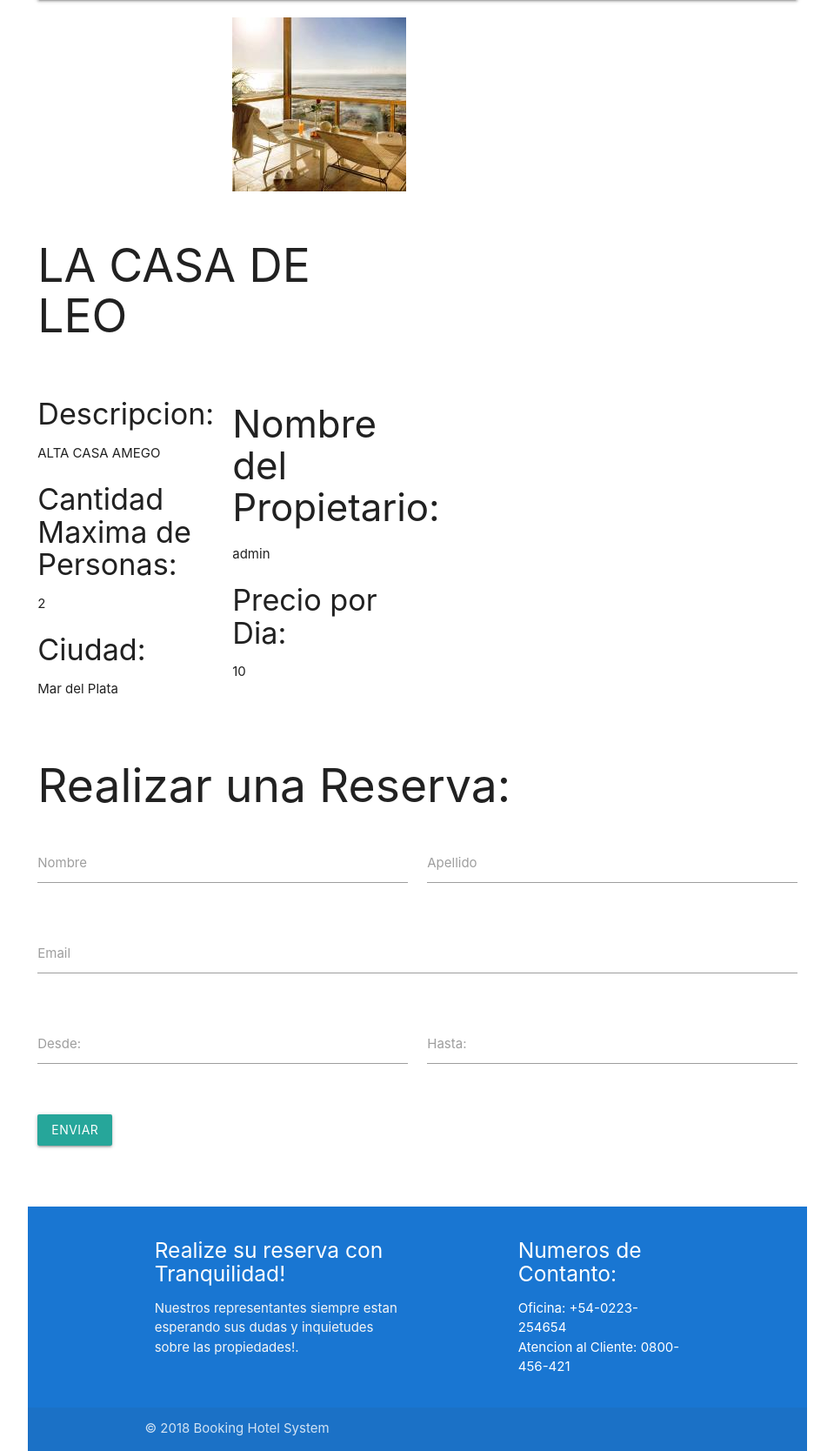
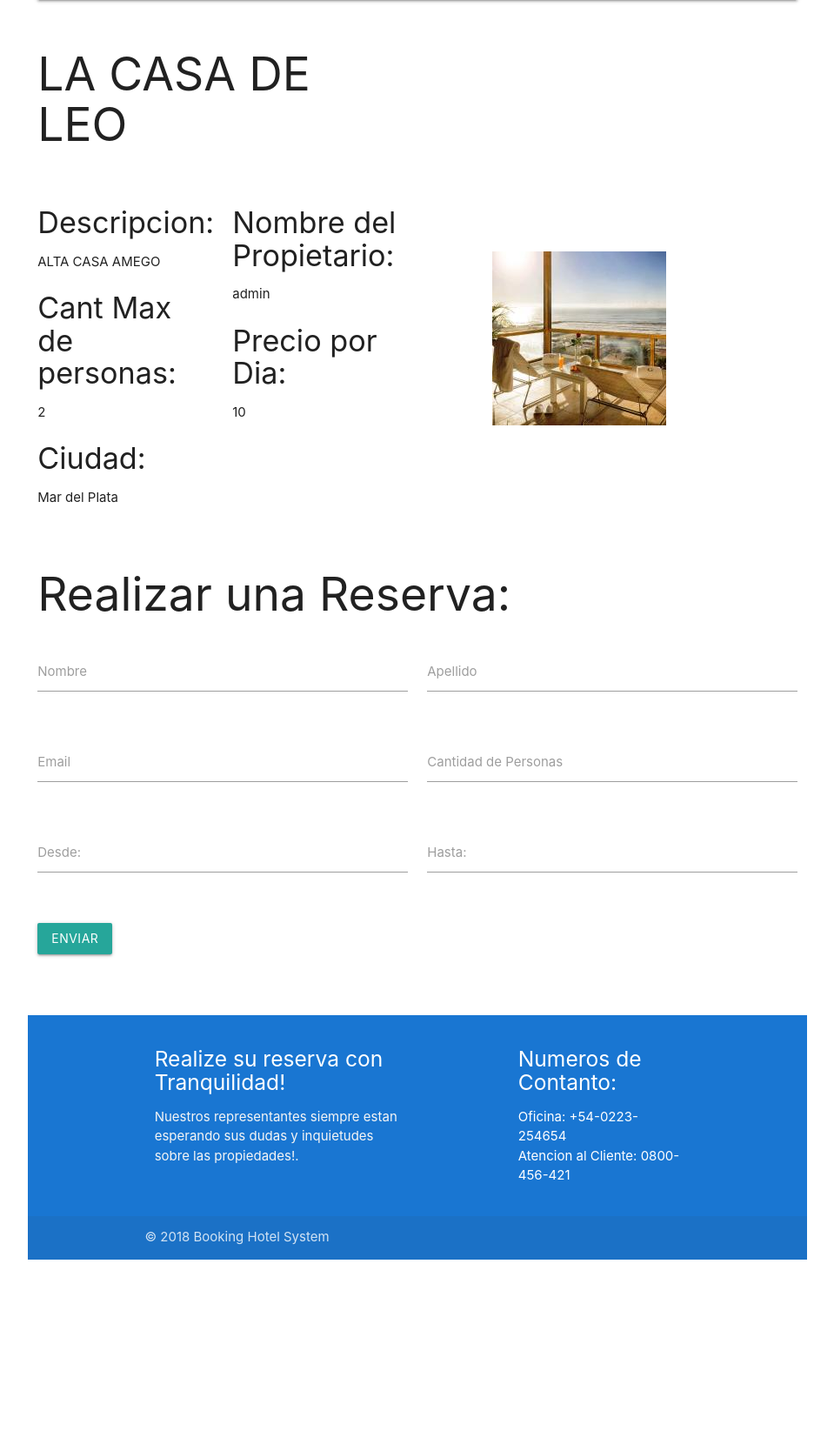
Before and after one commit to FacundoLastra/ErcoliBnB, a Django app: page /prop/1 in a window 1280 px wide. Shown: the part 64-1732 px from the top of the page at 87% size, without its empty margins (160-1119 px from the left). After the commit the page ends 1512 px from the top, so only its background shows below. Run offline with Django 3.2, Linux system fonts and the light colour scheme; data comes from the database, SQL or seed files in the repository; some libraries are stand-ins or nearby versions.

Commit message:
views design improve and fixed bug in the filter

```diff
--- a/rents/static/css/style.css
+++ b/rents/static/css/style.css
@@ -4,7 +4,7 @@
 .imageFix {
     height: 30rem;
 }
-a.brand-logo.margin {
+a.brand-logo.marginNav {
     margin-left: 30rem;
 }
 .navColor{
@@ -16,3 +16,11 @@ a.brand-logo.margin {
 .card .card-image .card-title {
     font-weight: bold !important;
 }
+span.card-title {
+    color: #000 !important;
+    font-weight: bold !important;
+}
+.margin {
+    margin-left: 5rem;
+    margin-top: 5rem;
+}
--- a/rents/templates/rents/base.html
+++ b/rents/templates/rents/base.html
@@ -21,7 +21,7 @@
             <div class="col s12">
                 <nav class="navColor">
                     <div class="nav-wrapper">
-                        <a href="#" class="brand-logo margin">Hotel Reservation System</a>
+                        <a href="#" class="brand-logo marginNav">Hotel Reservation System</a>
                     </div>
                 </nav>
             </div>
--- a/rents/templates/rents/propInfo.html
+++ b/rents/templates/rents/propInfo.html
@@ -3,12 +3,7 @@
 {% block title %} Alquileres
 {% endblock %}
 {% block content %}
-<div class="row">
-    <div class="col s6 offset-s3 ">
-        {% if propInfo %}
-        <img class="responsive-img" src="{{propInfo.image.url}}">
-    </div>
-</div>
+{% if propInfo %}
 <div class="row">
     <div class="col s6">
         <h2>{{propInfo.title}}</h2>
@@ -18,16 +13,19 @@
     <div class="col s3">
         <h4>Descripcion: </h4>
         <p>{{propInfo.description}}</p>
-        <h4>Cantidad Maxima de Personas:</h4>
+        <h4>Cant Max de personas:</h4>
         <p>{{propInfo.maxGuests}}</p>
         <h4>Ciudad:</h4>
         <p>{{propInfo.city}}</p>
     </div>
     <div class="col s3">
-        <h3>Nombre del Propietario:</h3>
+        <h4>Nombre del Propietario:</h3>
         <p>{{propInfo.owner}}</p>
         <h4>Precio por Dia:</h4>
         <p>{{propInfo.dailyPrice}}</p>
+    </div>
+    <div class="col s6 ">
+        <img class="responsive-img margin" src="{{propInfo.image.url}}">
     </div>
 </div>
 <div class="row">
@@ -45,10 +43,14 @@
             </div>
         </div>
         <div class="row">
-            <div class="input-field col s12">
+            <div class="input-field col s6">
                 <input id="email" name="email" type="email" class="validate">
                 <label for="email">Email</label>
             </div>
+            <div class="input-field col s6">
+                    <input id="maxPersons" name="maxPersons" type="number" min="0" max="50" class="validate">
+                    <label for="maxPersons">Cantidad de Personas</label>
+                </div>
         </div>
         <div class="row">
             <div class="input-field col s6">
--- a/rents/views.py
+++ b/rents/views.py
@@ -8,9 +8,12 @@ def index(request):
     cities = City.objects.all()
     if 'cityId' in request.GET:
         filtered = Prop.objects.all().filter(city = request.GET['cityId'])
+        city = City.objects.get(id = request.GET['cityId'])
+        cities = City.objects.exclude(id = request.GET['cityId'] )
         context = {
             'props': filtered,
-            'cities': cities
+            'cities': cities,
+            'selectedCity':city
         }
         return render(request, 'rents/index.html', context)
     else:
```
Also changed, not shown: rents/templates/rents/index.html (+18 -2 lines), db.sqlite3.
